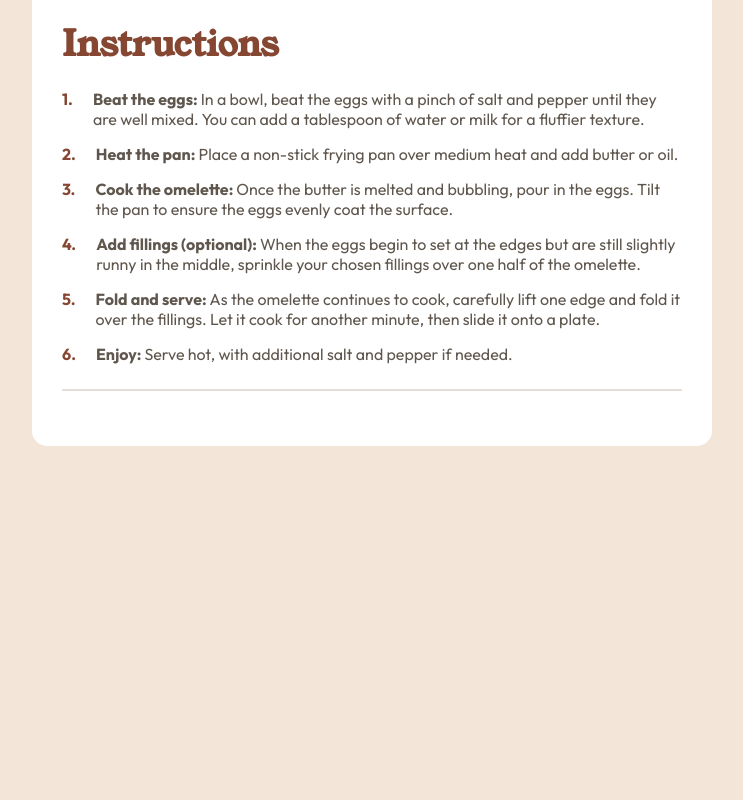
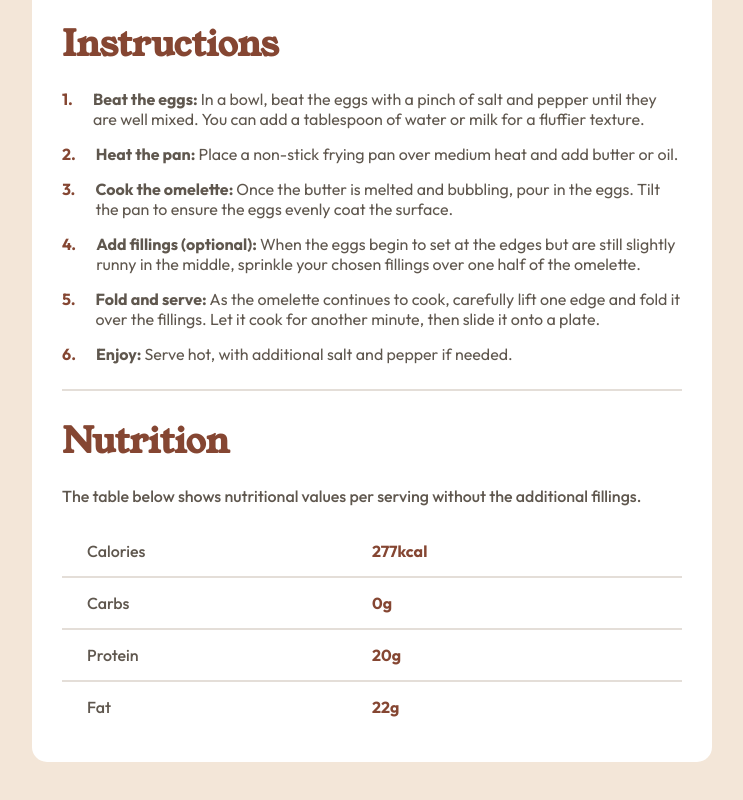
Before and after one commit to JuanBlancodev/recipe-page, a React (Vite) app: page / in a window 1280 px wide. Shown: the part 1075-1875 px from the top of the page, without its empty margins (268-1011 px from the left). Before the commit the page ends 1621 px from the top, so only its background shows below. Built offline with nearby package versions, Linux system fonts and the light colour scheme.

Commit message:
nutrition components and styles added

```diff
--- a/public/recipe.json
+++ b/public/recipe.json
@@ -42,5 +42,23 @@
       "title": "Enjoy",
       "text": "Serve hot, with additional salt and pepper if needed."
     }
+  ],
+  "nutrition": [
+    {
+      "property": "Calories",
+      "value": "277kcal"
+    },
+    {
+      "property": "Carbs",
+      "value": "0g"
+    },
+    {
+      "property": "Protein",
+      "value": "20g"
+    },
+    {
+      "property": "Fat",
+      "value": "22g"
+    }
   ]
 }
--- a/src/components/App.jsx
+++ b/src/components/App.jsx
@@ -3,6 +3,7 @@ import Header from './container/Header'
 import Preparation from './container/preparation/Preparation'
 import Ingredients from './container/ingredients/Ingredients'
 import Instructions from './container/instructions/Instructions'
+import NutritionContainer from './container/nutrition/NutritionContainer'
 
 const Container = styled.div`
   width: 680px;
@@ -36,6 +37,7 @@ const App = () => {
         <Preparation />
         <Ingredients />
         <Instructions />
+        <NutritionContainer />
       </Main>
     </Container>
   )
--- /dev/null
+++ b/src/components/container/nutrition/Nutrition.jsx
@@ -0,0 +1,36 @@
+import styled from 'styled-components'
+import PropTypes from 'prop-types'
+
+const NutritionItem = styled.div`
+  display: grid;
+  grid-template-columns: 1fr 1fr;
+  padding: 15px 25px;
+
+  border-bottom: 2px solid var(--color-light-grey);
+
+  &:last-child{
+    border: none;
+  }
+`
+
+const NutritionProperty = styled.span`
+  color: var(--color-wenge-brown);
+`
+
+const NutritionValue = styled.span`
+  color: var(--color-nutmeg);
+  font-weight: bold;
+`
+
+const Nutrition = ({ info: { property, value } }) => {
+  return (
+    <NutritionItem>
+      <NutritionProperty>{ property }</NutritionProperty>
+      <NutritionValue>{ value }</NutritionValue>
+    </NutritionItem>
+  )
+}
+
+Nutrition.propTypes = { info: PropTypes.object }
+
+export default Nutrition
--- /dev/null
+++ b/src/components/container/nutrition/NutritionContainer.jsx
@@ -0,0 +1,41 @@
+import styled from 'styled-components'
+import useGlobalContext from '../../../hooks/useGlobalContext';
+import Nutrition from './Nutrition';
+
+const NutritionParagraph = styled.p`
+  margin: 20px 0;
+  font-family: var(--font-outfit);
+  font-weight: 500;
+  color: var(--color-wenge-brown);
+`
+
+const NutritionTable = styled.div`
+  font-family: var(--font-outfit);
+  font-weight: 500;
+`
+
+const NutritionContainer = () => {
+  const { nutrition } = useGlobalContext()
+
+  if(nutrition === undefined){
+    return null
+  }
+
+  return (
+    <article className="nutrition">
+      <h2 className="title">Nutrition</h2>
+      <NutritionParagraph>
+        The table below shows nutritional values per serving without the
+        additional fillings.
+      </NutritionParagraph>
+
+      <NutritionTable>
+        {  nutrition.map((info, index) => (
+          <Nutrition info={info} key={index} />
+        )) }
+      </NutritionTable>
+    </article>
+  );
+};
+
+export default NutritionContainer;
--- a/src/context/GlobalContext.jsx
+++ b/src/context/GlobalContext.jsx
@@ -24,7 +24,8 @@ const GlobalContextProvider = ({ children }) => {
     <GlobalContext.Provider value={{
       preparation: recipe.preparation,
       ingredients: recipe.ingredients,
-      instructions: recipe.instructions
+      instructions: recipe.instructions,
+      nutrition: recipe.nutrition
     }}>
       { children }
     </GlobalContext.Provider>
```
